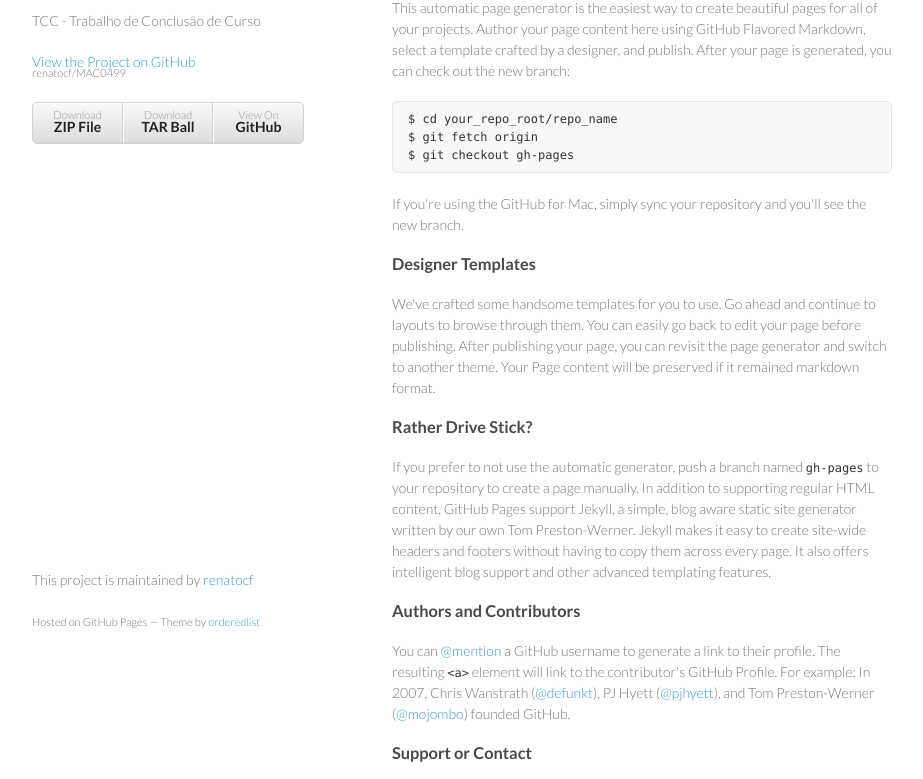
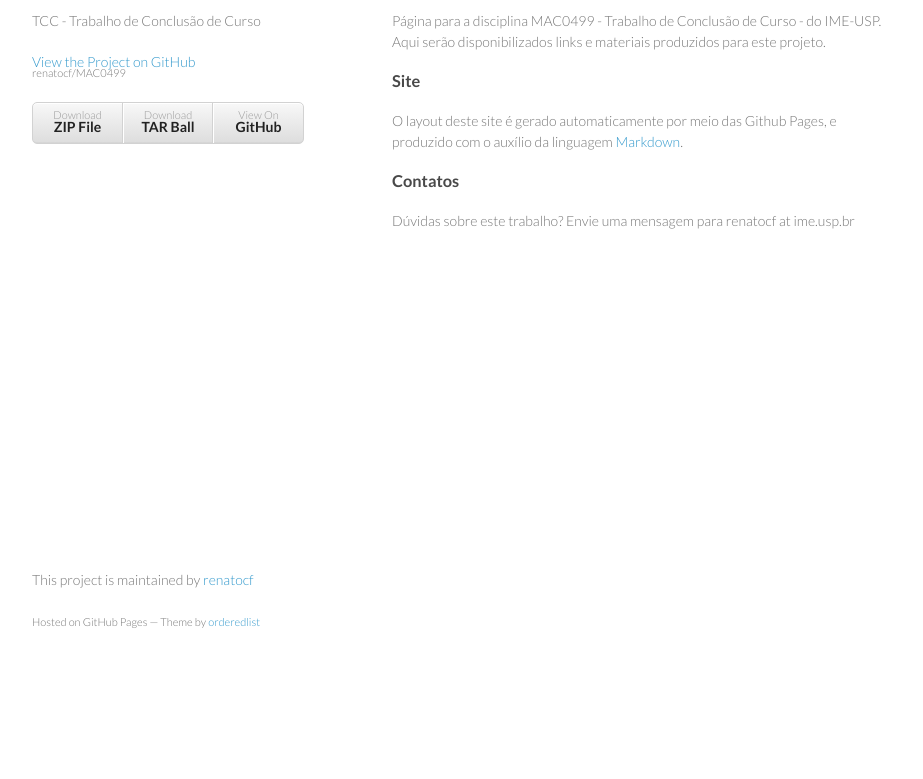
Before and after one commit to renatocf/MAC0499, a plain HTML site: page index.html in a window 1280 px wide. Shown: the part 99-878 px from the top of the page, without its empty margins (178-1101 px from the left). After the commit the page ends 800 px from the top, so only its background shows below. Drawn offline with Linux system fonts and the light colour scheme.

```diff
--- a/index.html
+++ b/index.html
@@ -28,37 +28,21 @@
         </ul>
       </header>
       <section>
-        <h3>
-<a id="welcome-to-github-pages" class="anchor" href="#welcome-to-github-pages" aria-hidden="true"><span class="octicon octicon-link"></span></a>Welcome to GitHub Pages.</h3>
+        <h1>
+<a id="trabalho-de-conclusão-de-curso" class="anchor" href="#trabalho-de-conclus%C3%A3o-de-curso" aria-hidden="true"><span class="octicon octicon-link"></span></a>Trabalho de Conclusão de Curso</h1>
 
-<p>This automatic page generator is the easiest way to create beautiful pages for all of your projects. Author your page content here using GitHub Flavored Markdown, select a template crafted by a designer, and publish. After your page is generated, you can check out the new branch:</p>
-
-<pre><code>$ cd your_repo_root/repo_name
-$ git fetch origin
-$ git checkout gh-pages
-</code></pre>
-
-<p>If you're using the GitHub for Mac, simply sync your repository and you'll see the new branch.</p>
+<p>Página para a disciplina MAC0499 - Trabalho de Conclusão de Curso - do IME-USP.
+Aqui serão disponibilizados links e materiais produzidos para este projeto.  </p>
 
 <h3>
-<a id="designer-templates" class="anchor" href="#designer-templates" aria-hidden="true"><span class="octicon octicon-link"></span></a>Designer Templates</h3>
+<a id="site" class="anchor" href="#site" aria-hidden="true"><span class="octicon octicon-link"></span></a>Site</h3>
 
-<p>We've crafted some handsome templates for you to use. Go ahead and continue to layouts to browse through them. You can easily go back to edit your page before publishing. After publishing your page, you can revisit the page generator and switch to another theme. Your Page content will be preserved if it remained markdown format.</p>
+<p>O layout deste site é gerado automaticamente por meio das Github Pages, e produzido com o auxílio da linguagem <a href="https://help.github.com/articles/github-flavored-markdown/">Markdown</a>.</p>
 
 <h3>
-<a id="rather-drive-stick" class="anchor" href="#rather-drive-stick" aria-hidden="true"><span class="octicon octicon-link"></span></a>Rather Drive Stick?</h3>
+<a id="contatos" class="anchor" href="#contatos" aria-hidden="true"><span class="octicon octicon-link"></span></a>Contatos</h3>
 
-<p>If you prefer to not use the automatic generator, push a branch named <code>gh-pages</code> to your repository to create a page manually. In addition to supporting regular HTML content, GitHub Pages support Jekyll, a simple, blog aware static site generator written by our own Tom Preston-Werner. Jekyll makes it easy to create site-wide headers and footers without having to copy them across every page. It also offers intelligent blog support and other advanced templating features.</p>
-
-<h3>
-<a id="authors-and-contributors" class="anchor" href="#authors-and-contributors" aria-hidden="true"><span class="octicon octicon-link"></span></a>Authors and Contributors</h3>
-
-<p>You can <a href="https://github.com/blog/821" class="user-mention">@mention</a> a GitHub username to generate a link to their profile. The resulting <code>&lt;a&gt;</code> element will link to the contributor's GitHub Profile. For example: In 2007, Chris Wanstrath (<a href="https://github.com/defunkt" class="user-mention">@defunkt</a>), PJ Hyett (<a href="https://github.com/pjhyett" class="user-mention">@pjhyett</a>), and Tom Preston-Werner (<a href="https://github.com/mojombo" class="user-mention">@mojombo</a>) founded GitHub.</p>
-
-<h3>
-<a id="support-or-contact" class="anchor" href="#support-or-contact" aria-hidden="true"><span class="octicon octicon-link"></span></a>Support or Contact</h3>
-
-<p>Having trouble with Pages? Check out the documentation at <a href="https://help.github.com/pages">https://help.github.com/pages</a> or contact <a href="mailto:support@github.com">support@github.com</a> and we’ll help you sort it out.</p>
+<p>Dúvidas sobre este trabalho? Envie uma mensagem para renatocf at ime.usp.br</p>
       </section>
       <footer>
         <p>This project is maintained by <a href="https://github.com/renatocf">renatocf</a></p>
```
Also changed, not shown: params.json (+1 -1 lines).
